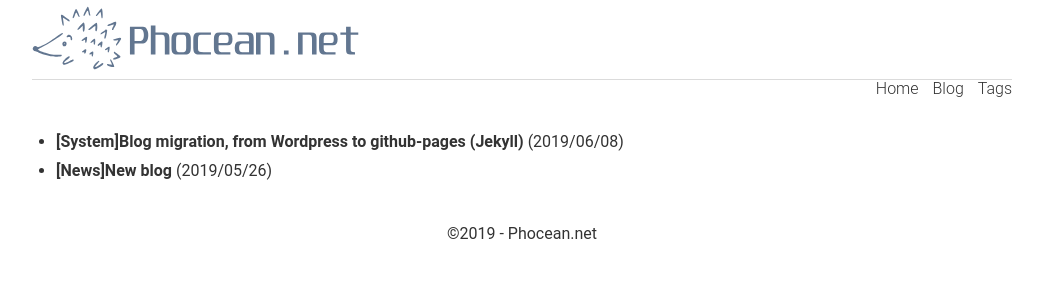
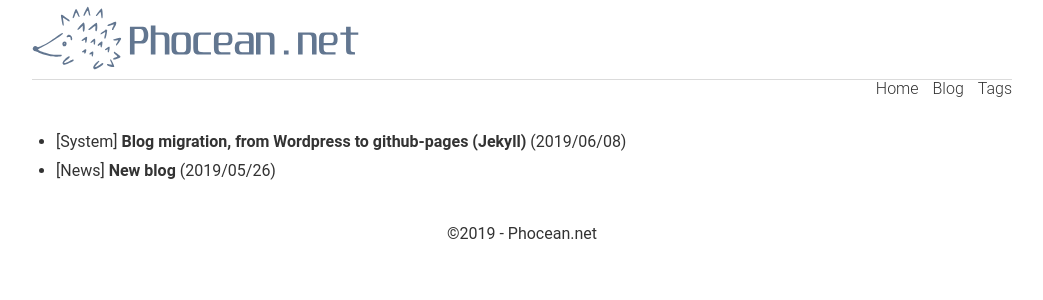
Before and after one commit to phocean/phocean.github.io, a Jekyll site: the page built from blog.md, in a window 1280 px wide. Shown: the top 300 px of the page, without its empty margins (118-1161 px from the left). Built offline with Jekyll 4.4.1, drawn with Linux system fonts in a browser that asks for light colours; some of the changed lines change nothing that is shown.

Commit message:
Improve layout

```diff
--- a/blog.md
+++ b/blog.md
@@ -7,7 +7,8 @@
 <ul>
   {% for post in site.posts %}
     <li>
-      <a href="{{ post.url }}">[{{ post.categories }}]{{ post.title }}</a>
+      [{{ post.categories }}]
+      <a href="{{ post.url }}">{{ post.title }}</a>
       ({{ post.date | date: "%Y/%m/%d" }})
     </li>
   {% endfor %}
```
